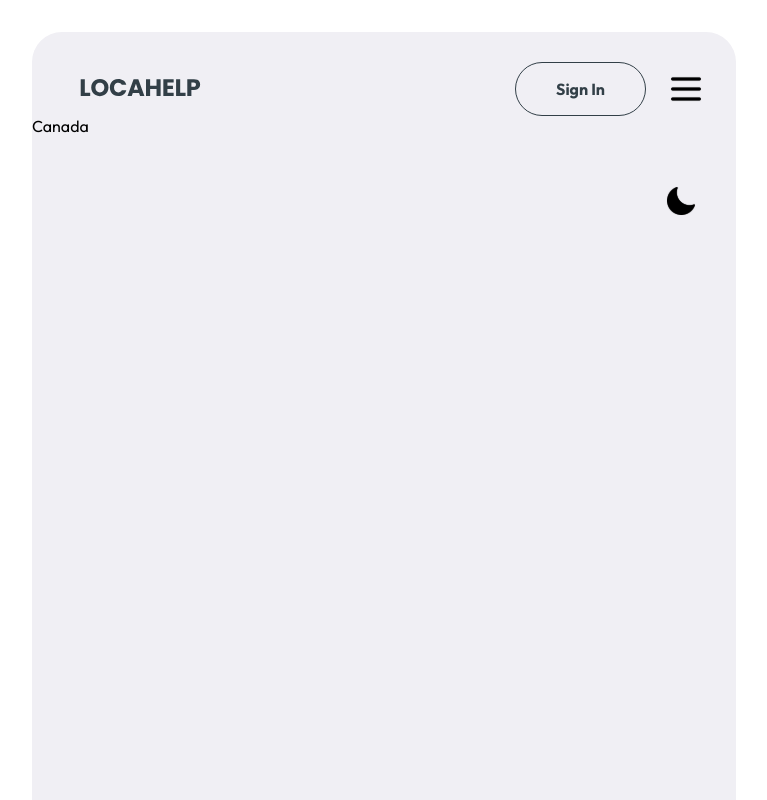
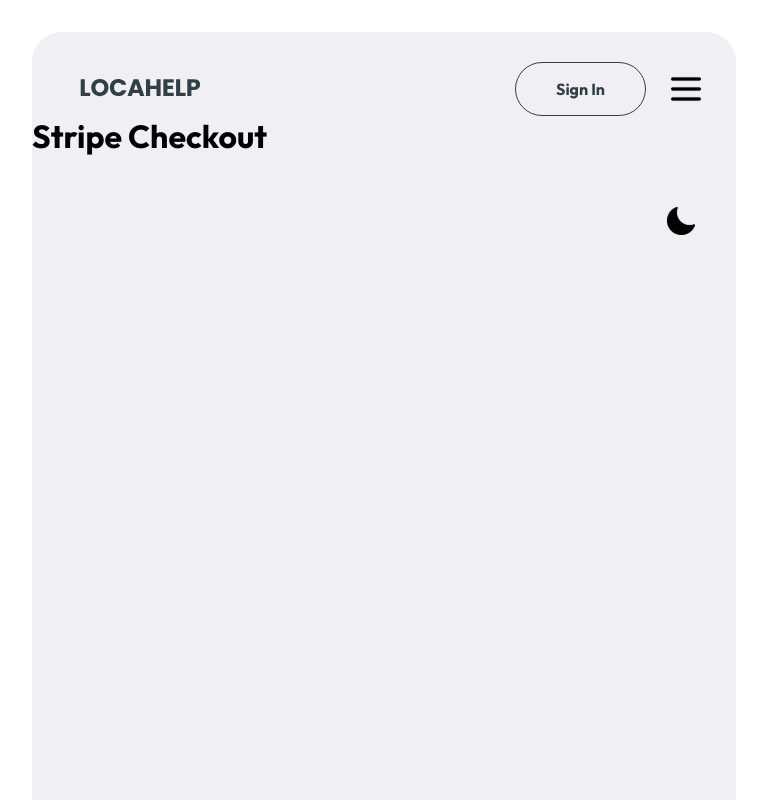
Before and after one commit to Serhii2009/locahelp, a React (Vite) app: page /country-choise/canada in a window 1280 px wide. Shown: the top 800 px of the page, without its empty margins (256-1023 px from the left). Built offline with nearby package versions, Linux system fonts and the light colour scheme.

Commit message:
added some extra things

```diff
--- a/package.json
+++ b/package.json
@@ -10,10 +10,14 @@
     "preview": "vite preview"
   },
   "dependencies": {
+    "@stripe/stripe-js": "^4.2.0",
+    "cors": "^2.8.5",
+    "express": "^4.19.2",
     "react": "^18.3.1",
     "react-dom": "^18.3.1",
     "react-router-dom": "^6.26.0",
-    "react-toastify": "^10.0.5"
+    "react-toastify": "^10.0.5",
+    "stripe": "^16.6.0"
   },
   "devDependencies": {
     "@types/react": "^18.3.3",
--- a/src/components/TypeCountries/TypeCanada/TypeCanada.jsx
+++ b/src/components/TypeCountries/TypeCanada/TypeCanada.jsx
@@ -1,7 +1,11 @@
 import './TypeCanada.css'
 
 const TypeCanada = () => {
-  return <div>Canada</div>
+  return (
+    <div className="type-canada">
+      <h1>Stripe Checkout</h1>
+    </div>
+  )
 }
 
 export default TypeCanada
```
Also changed, not shown: 2 other files (tests, documents, lock files or other folders).
